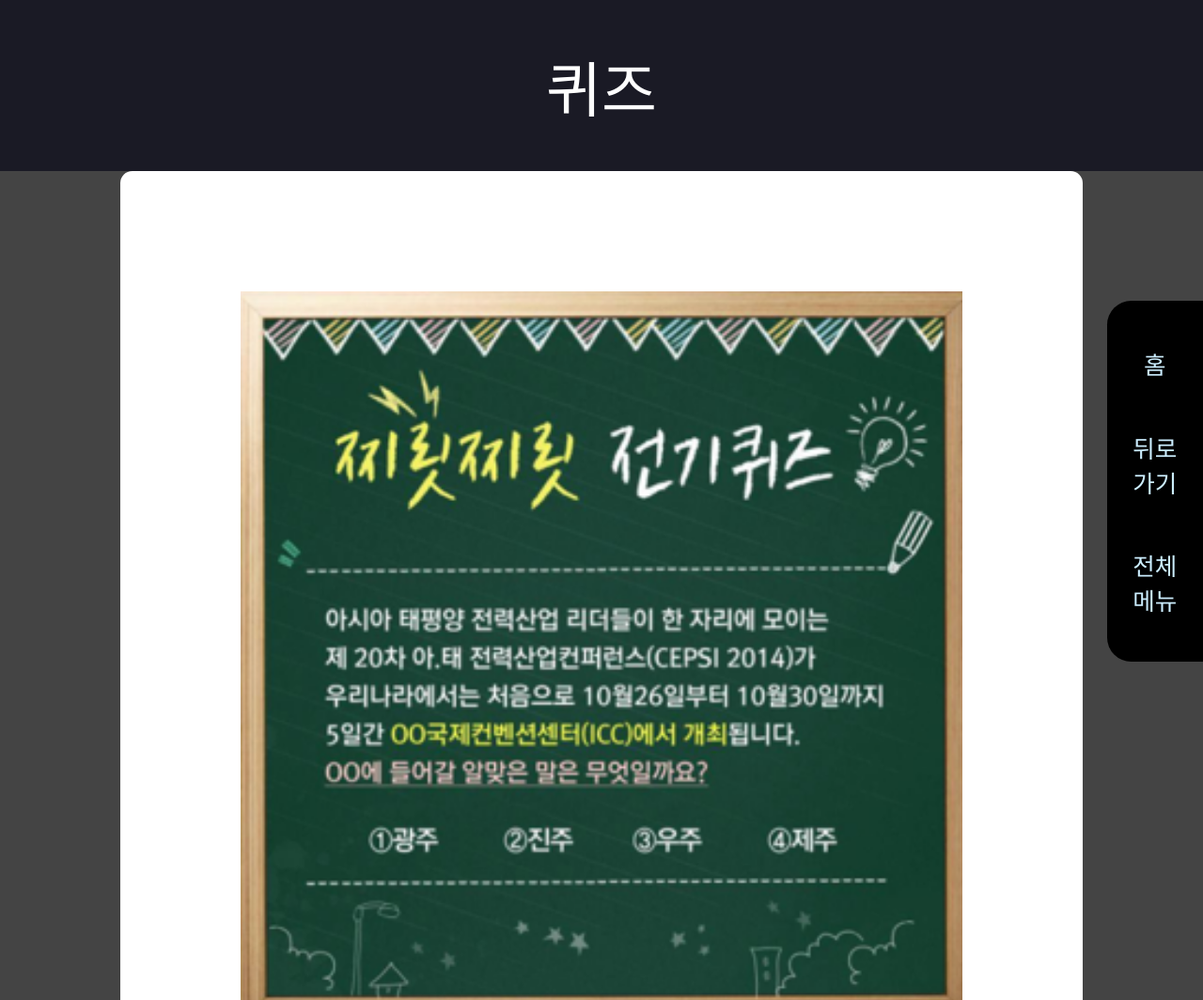
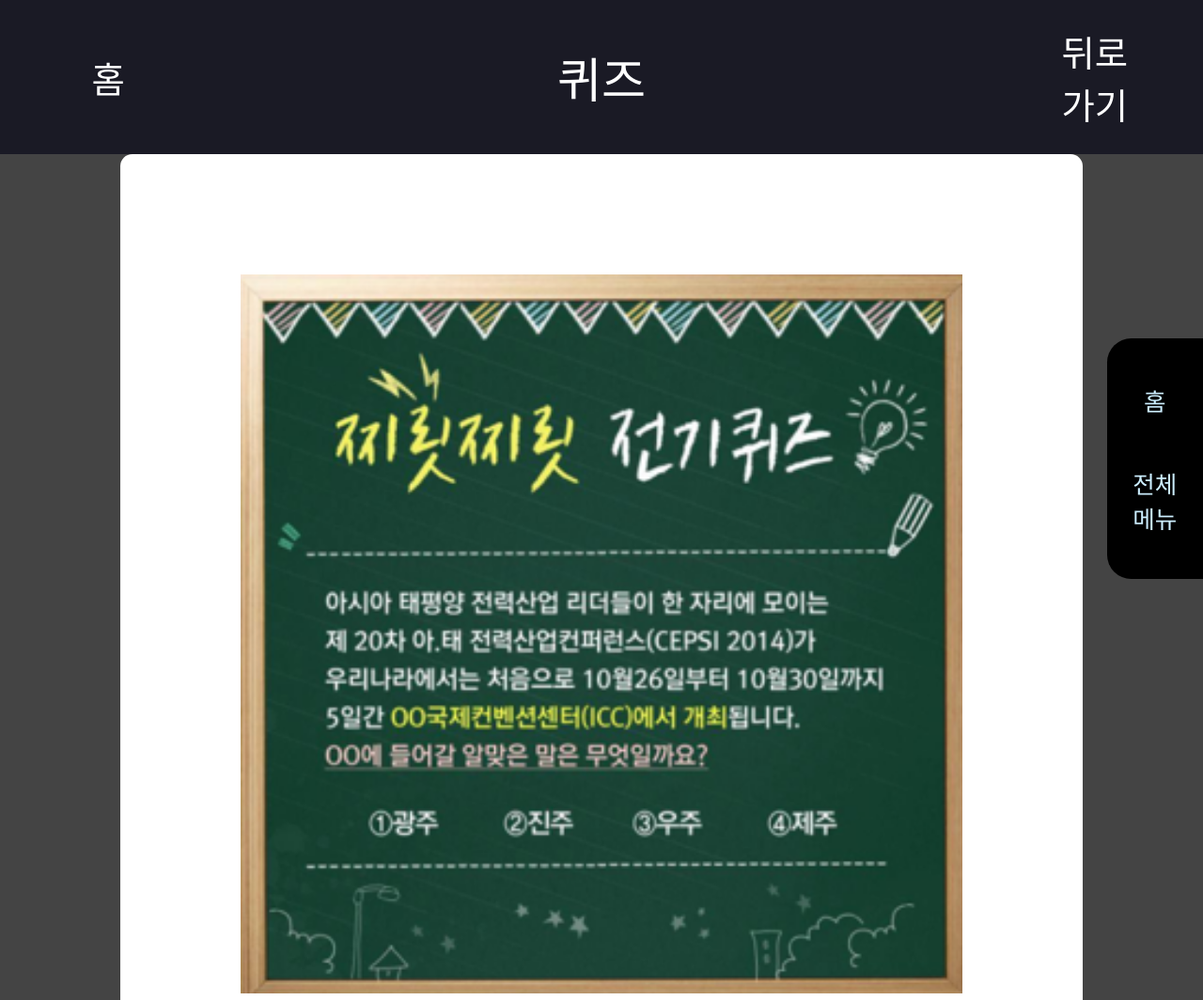
Before and after one commit to 0131mj/kiosk, a plain HTML site: page quiz.html in a window 1280 px wide. Shown: the top 1064 px of the page at 94% size. Drawn offline with Linux system fonts and the light colour scheme; a web font is replaced by a local one.

Commit message:
- 헤더에 홈버튼 및 백버튼 배치

```diff
--- a/css/style.css
+++ b/css/style.css
@@ -37,8 +37,28 @@ em {
     background: #1a1a25;
     padding: 3.5vw;
     width: 100%;
-    font-size: 2.5rem;
+    font-size: 2rem;
     font-family: 'LeferiBaseType-RegularA', sans-serif;
+    position: relative;
+}
+.header-control-btn {
+    position: absolute;
+    top: 0;
+    height: 100%;
+    padding: 4vw;
+    display: flex;
+    justify-content: center;
+    align-items: center;
+    font-size: 1.5rem;
+    width: 18vw;
+    word-break: keep-all;
+}
+.header-home-btn {
+    left: 0;
+}
+
+.header-back-btn {
+    right: 0;
 }
 
 html {
@@ -161,10 +181,10 @@ a {
     position: absolute;
     background: #000;
     color: #cef;
-    top: 40%;
+    top: 45%;
     right: 0;
     width: 8vw;
-    height: 30vw;
+    height: 20vw;
     text-align: center;
     display: flex;
     flex-direction: column;
--- a/js/script.js
+++ b/js/script.js
@@ -1,7 +1,6 @@
 const controlMenus = `
 <div class="control-menus">
     <a class="control-menu" href="./index.html">홈</a>
-    <button class="control-menu" id="back-btn">뒤로<br/>가기</button>
     <button class="control-menu global-menu-open-btn">전체<br/>메뉴</button>
 </div>
 `;
@@ -17,6 +16,10 @@ const hideGlobalMenu = (e) => {
     globalMenuEl.classList.add("hide");
 };
 
+const moveBack = (e) => {
+    e.stopPropagation();
+    window.history.back();
+}
 
 const renderControlMenu = () => {
     const controlMenusEl = document.getElementById("control-menus");
@@ -35,9 +38,7 @@ const renderControlMenu = () => {
         const globalMenuOpenBtnEl = document.querySelector(".global-menu-open-btn");
         globalMenuOpenBtnEl.addEventListener("click", showGlobalMenu);
         const backBtnEl = document.getElementById("back-btn");
-        backBtnEl.addEventListener("click", () => {
-            window.history.back()
-        })
+        backBtnEl.addEventListener("click", moveBack);
     }
 }
 
@@ -83,3 +84,23 @@ const renderGlobalMenu = () => {
 
 window.addEventListener("DOMContentLoaded", renderGlobalMenu);
 window.addEventListener("click", showGlobalMenu);
+
+/* 헤더 버튼 추가 */
+const titleHeader = document.querySelector(".title-header");
+const headerHomeBtn = document.createElement("a");
+headerHomeBtn.innerText = "홈";
+headerHomeBtn.classList.add("header-control-btn");
+headerHomeBtn.classList.add("header-home-btn");
+headerHomeBtn.setAttribute("href", "./index.html")
+headerHomeBtn.addEventListener("click", (e)=>{
+    e.stopPropagation();
+})
+
+titleHeader.insertBefore(headerHomeBtn, titleHeader.firstChild);
+
+const headerBackBtn = document.createElement("button");
+headerBackBtn.innerText = "뒤로 가기";
+headerBackBtn.classList.add("header-control-btn");
+headerBackBtn.classList.add("header-back-btn");
+headerBackBtn.addEventListener("click", moveBack);
+titleHeader.appendChild(headerBackBtn);
```
